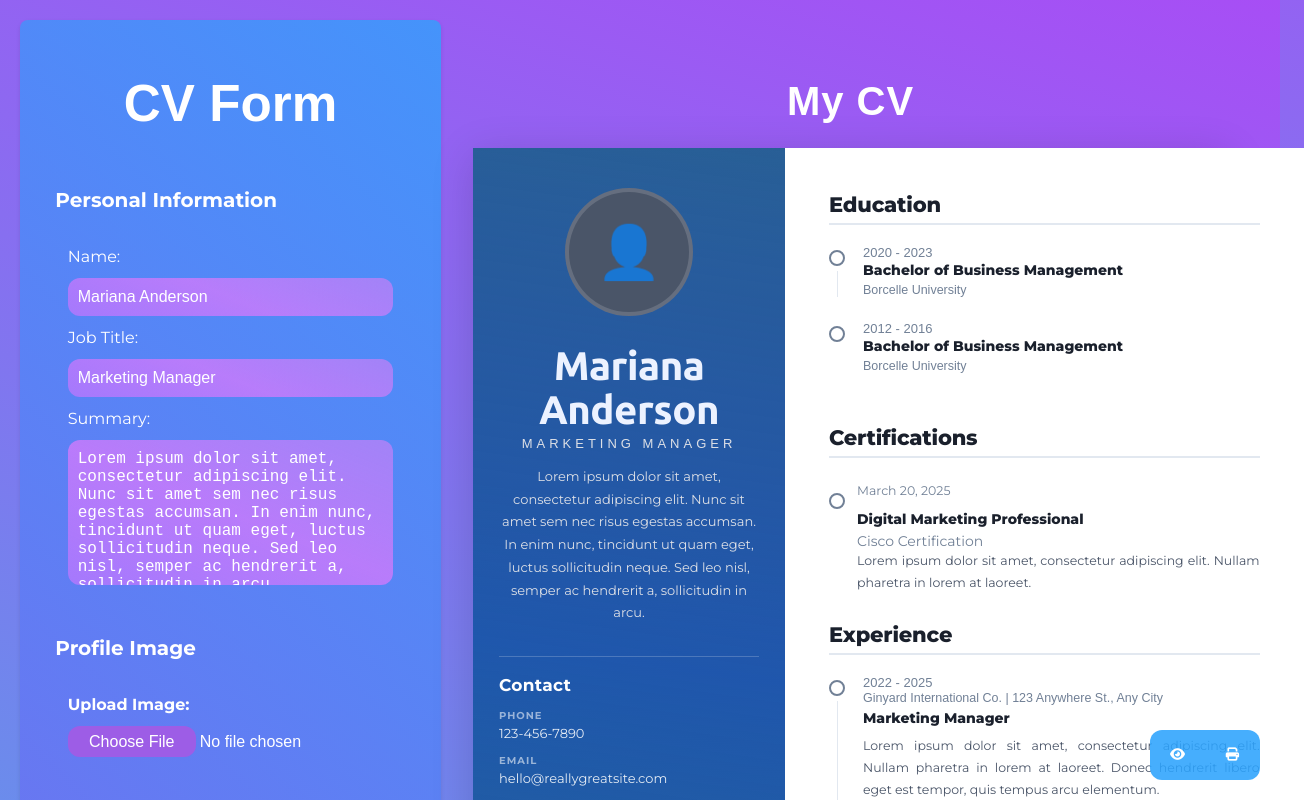
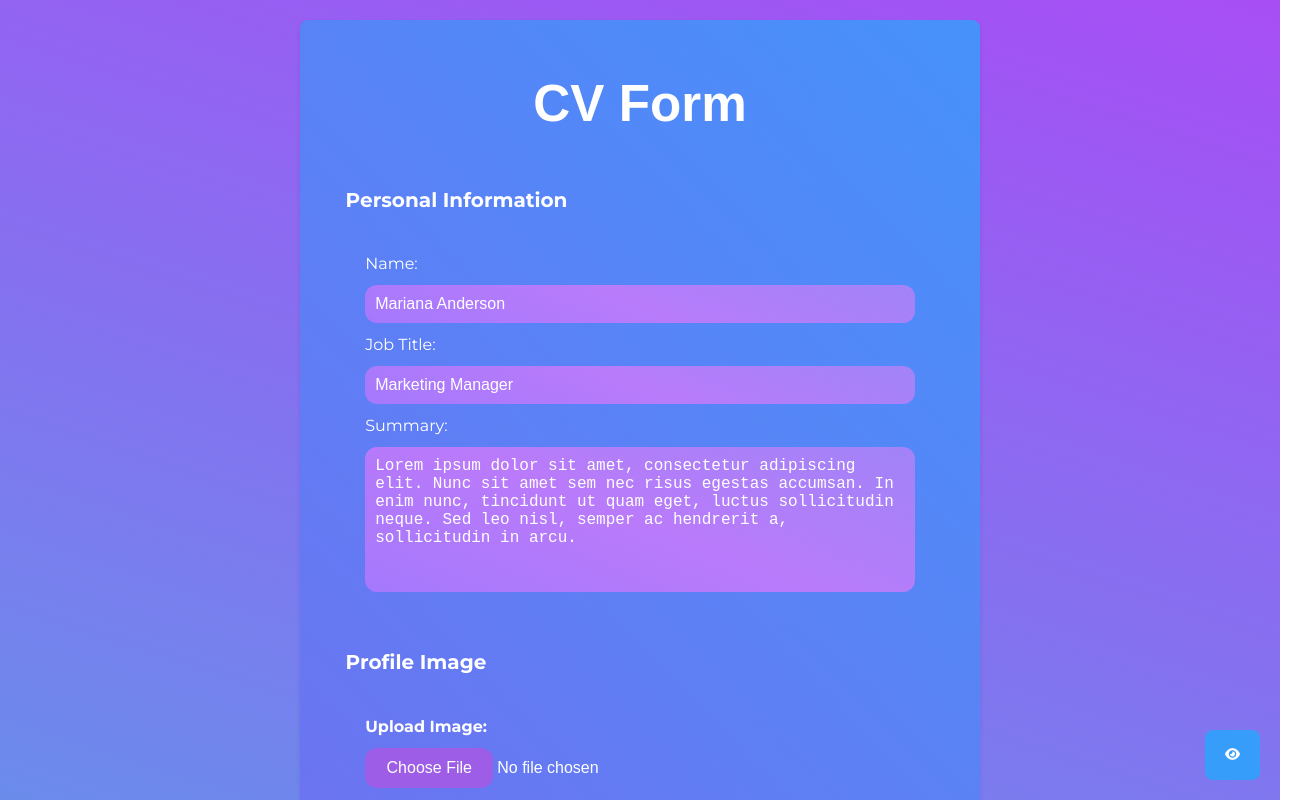
Before and after one commit to rayx3000/cv-application, a React (Vite) app: page / in a window 1280 px wide. Shown: the top 800 px of the page, 1304 px wide, since content can reach past the window. Built offline with nearby package versions, Linux system fonts and the light colour scheme; a web font is replaced by a local one.

Commit message:
make view and print functional

```diff
--- a/src/App.jsx
+++ b/src/App.jsx
@@ -1,13 +1,17 @@
+import React, { useState, createContext } from 'react';
 import Main from "./pages/Main"
 import Buttons from "./components/Buttons/Buttons";
 
+export const AppContext = createContext();
+
 function App() {
+  const [isCvVisible, setIsCvVisible] = useState(false);
 
   return (
-    <>
+    <AppContext.Provider value={{ isCvVisible, setIsCvVisible }}>
       <Main/>
       <Buttons />
-    </>
+    </AppContext.Provider>
   )
 }
 
--- a/src/components/Buttons/Buttons.jsx
+++ b/src/components/Buttons/Buttons.jsx
@@ -1,11 +1,24 @@
-import React from 'react'
+import React, { useContext } from 'react'
 import './Buttons.css';
+import { AppContext } from '../../App.jsx';
 
 const Buttons = () => {
+  const { isCvVisible, setIsCvVisible } = useContext(AppContext);
+
   return (
     <div className='buttons'>
-        <button id='view'><i class="fa-solid fa-eye"></i></button>
-        <button id='print'><i class="fa-solid fa-print"></i></button>
+        <button
+          id='view'
+          onClick={() => setIsCvVisible(!isCvVisible)}
+          style={{ borderRadius: !isCvVisible ? '8px' : undefined }}
+        >
+          <i className="fa-solid fa-eye"></i>
+        </button>
+        {isCvVisible && (
+          <button id='print' onClick={() => window.print()}>
+            <i className="fa-solid fa-print"></i>
+          </button>
+        )}
     </div>
   )
 }
--- a/src/components/CV/CV.css
+++ b/src/components/CV/CV.css
@@ -443,3 +443,23 @@
     padding: 28px 24px;
   }
 }
+
+/* ── Print Styles ── */
+@media print {
+  body * {
+    visibility: hidden;
+  }
+  .cv-content, .cv-content * {
+    visibility: visible;
+  }
+  .cv-content {
+    position: absolute;
+    left: 0;
+    top: 0;
+    width: 100%;
+    margin: 0;
+    box-shadow: none;
+    -webkit-print-color-adjust: exact;
+    print-color-adjust: exact;
+  }
+}
--- a/src/components/CV/CV.jsx
+++ b/src/components/CV/CV.jsx
@@ -1,11 +1,14 @@
-import React from 'react';
+import React, { useContext } from 'react';
 import './CV.css';
 import CVSidebar from './CVSidebar.jsx';
 import CVMain from './CVMain.jsx';
+import { AppContext } from '../../App.jsx';
 
 const CV = ({ resumeData }) => {
+  const { isCvVisible } = useContext(AppContext);
+
   return (
-    <div className="cv-container">
+    <div className="cv-container" style={{ display: isCvVisible ? undefined : 'none' }}>
       <h1>My CV</h1>
       <div className="cv-content">
         <CVSidebar resumeData={resumeData} />
--- a/src/components/Form/Form.jsx
+++ b/src/components/Form/Form.jsx
@@ -1,4 +1,4 @@
-import React from 'react'
+import React, { useContext } from 'react'
 import './Form.css'
 import PersonalForm from './PersonalForm.jsx'
 import ContactForm from './ContactForm.jsx'
@@ -10,10 +10,13 @@ import LanguagesForm from './LanguagesForm.jsx'
 import ReferencesForm from './ReferencesForm.jsx'
 import AddInfoForm from './AddInfoForm.jsx'
 import UploadImage from './UploadImage.jsx'
+import { AppContext } from '../../App.jsx'
 
 const Form = ({ setResumeData, resumeData }) => {
+  const { isCvVisible } = useContext(AppContext);
+
   return (
-    <div className="form-container">
+    <div className="form-container" style={{ display: isCvVisible ? 'none' : undefined }}>
         <h1>CV Form</h1>
         <div className="form-content">
             <PersonalForm setResumeData={setResumeData} resumeData={resumeData} />
```
